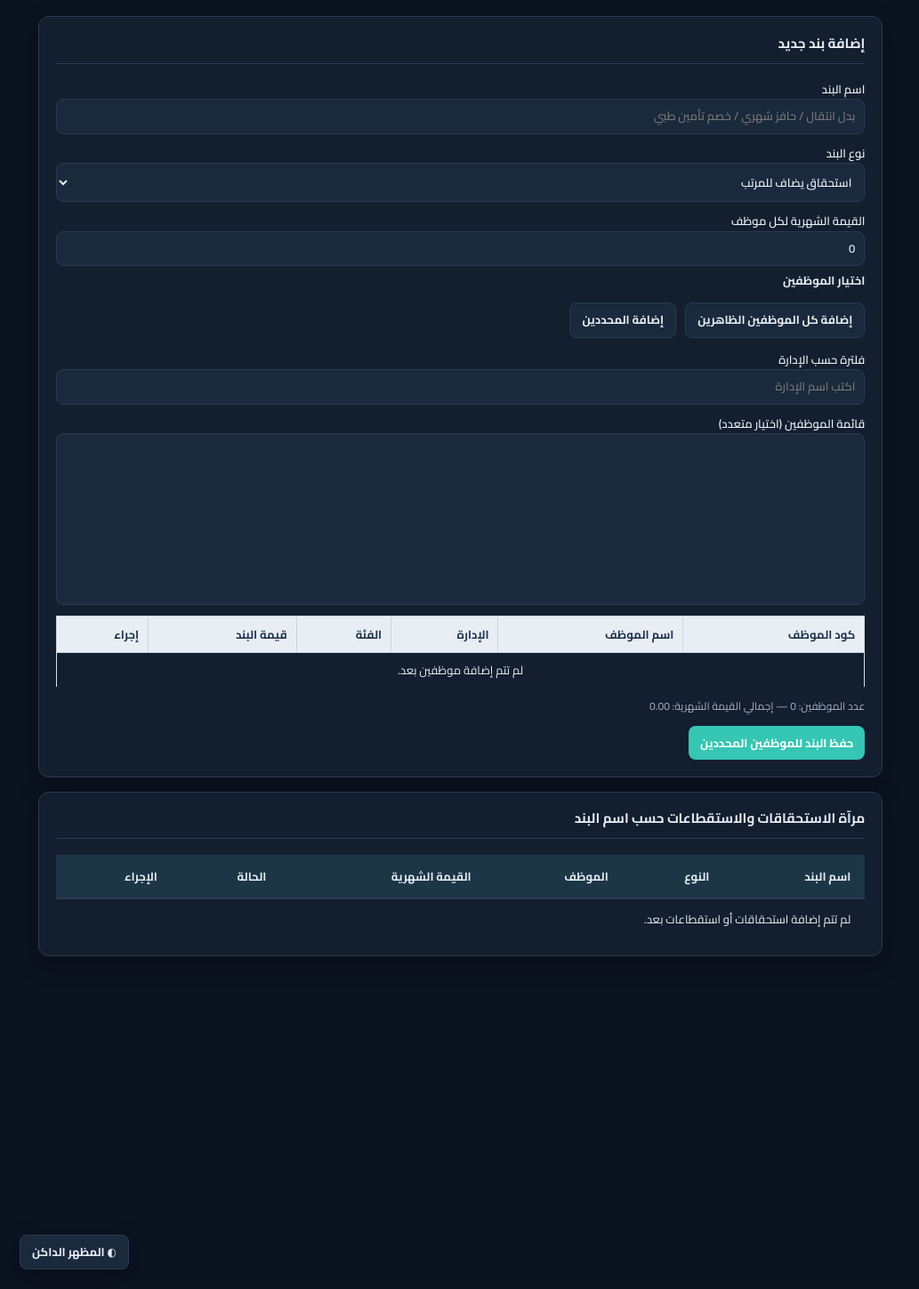
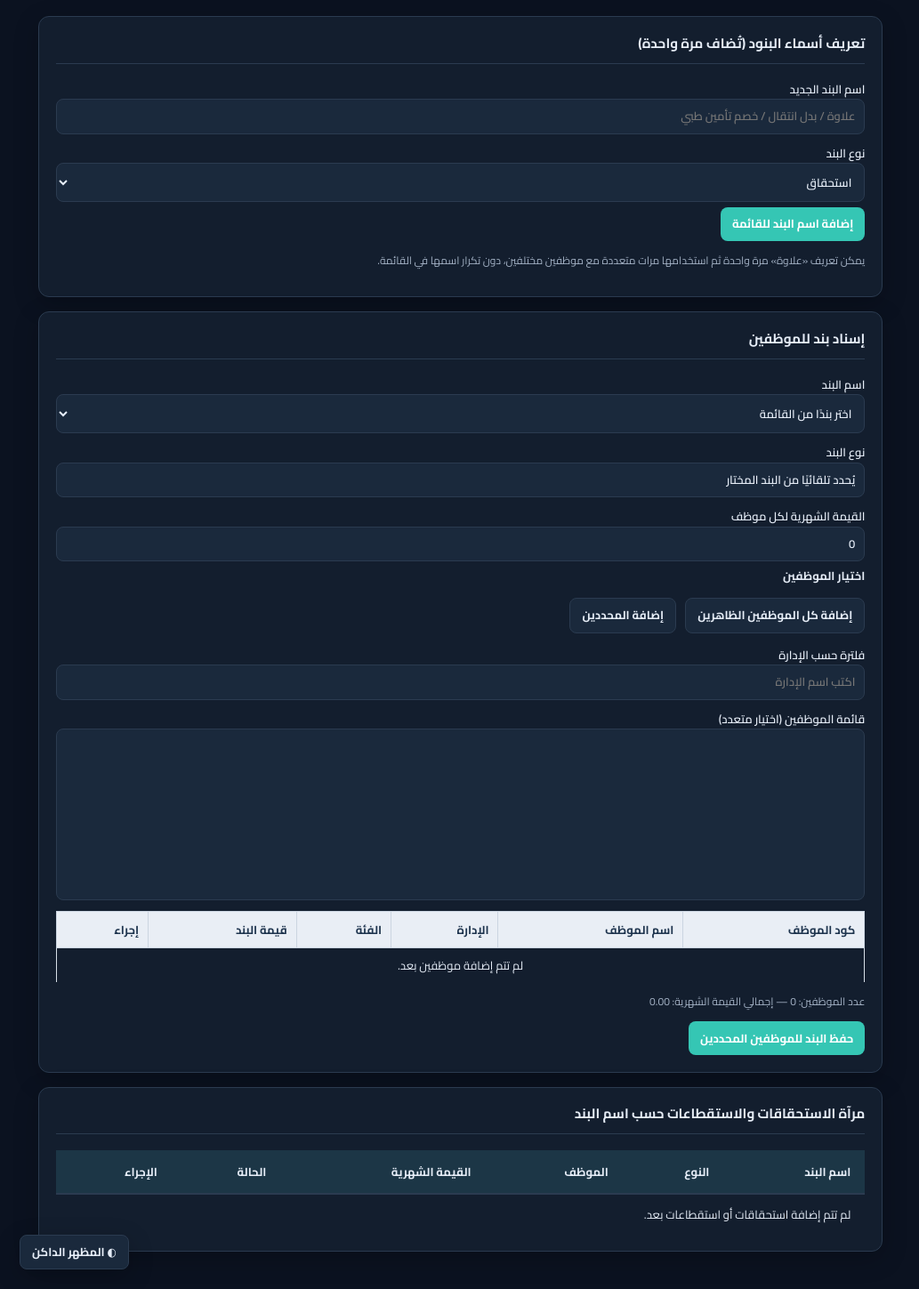
Before and after one commit to ahmed2883166/erpsystem, a Flask app: template templates/pay_items.html in a window 1280 px wide. Shown: the part 163-1612 px from the top of the page at 89% size, without its empty margins (0-1033 px from the left). Run offline with Flask 3, Linux system fonts and the light colour scheme; the template is opened without the code that fills it, so the values that code supplies are empty; some libraries are stand-ins or nearby versions.

Commit message:
Use catalog selection for payroll earning/deduction items

```diff
--- a/templates/pay_items.html
+++ b/templates/pay_items.html
@@ -18,10 +18,19 @@
 <a href="{{url_for('workforce.employee_loans')}}">السلف</a>
 </div></header>
 <section class="panel">
-<h3>إضافة بند جديد</h3>
+<h3>تعريف أسماء البنود (تُضاف مرة واحدة)</h3>
+<form method="post" action="{{url_for('workforce.add_pay_item_catalog')}}" class="form-grid">
+<label>اسم البند الجديد<input name="name" placeholder="علاوة / بدل انتقال / خصم تأمين طبي" required maxlength="120"></label>
+<label>نوع البند<select name="item_type" required><option value="allowance">استحقاق</option><option value="deduction">استقطاع</option></select></label>
+<button type="submit">إضافة اسم البند للقائمة</button>
+</form>
+<p class="muted">يمكن تعريف «علاوة» مرة واحدة ثم استخدامها مرات متعددة مع موظفين مختلفين، دون تكرار اسمها في القائمة.</p>
+</section>
+<section class="panel">
+<h3>إسناد بند للموظفين</h3>
 <form method="post" class="form-grid" id="payItemForm">
-<label>اسم البند<input name="item_name" id="payItemName" placeholder="بدل انتقال / حافز شهري / خصم تأمين طبي" required maxlength="120"></label>
-<label>نوع البند<select name="item_type" id="payItemType" required><option value="allowance">استحقاق يضاف للمرتب</option><option value="deduction">استقطاع يخصم من المرتب</option></select></label>
+<label>اسم البند <select name="item_catalog_id" id="payItemCatalog" required><option value="">اختر بندًا من القائمة</option>{% for item in catalog_items %}<option value="{{item.id}}" data-type="{{item.item_type}}">{{item.name}} — {{'استحقاق' if item.item_type=='allowance' else 'استقطاع'}}</option>{% endfor %}</select></label>
+<label>نوع البند <input id="payItemTypeLabel" value="يُحدد تلقائيًا من البند المختار" readonly></label>
 <label>القيمة الشهرية لكل موظف<input name="amount" id="payItemAmount" type="number" min="0" step="0.01" required value="0"></label>
 <div style="grid-column:1/-1">
 <strong>اختيار الموظفين</strong>
@@ -57,6 +66,7 @@ const paySelected=new Map();
 const payBody=document.getElementById('payItemSelectedBody');
 const payHidden=document.getElementById('payItemHiddenEmployees');
 const payAmount=document.getElementById('payItemAmount');
+const payCatalog=document.getElementById('payItemCatalog');
 const paySummary=document.getElementById('payItemSummary');
 const paySave=document.getElementById('savePayItem');
 function renderPaySelected(){
@@ -71,14 +81,14 @@ function renderPaySelected(){
   const hidden=document.createElement('input');hidden.type='hidden';hidden.name='employee_ids';hidden.value=id;payHidden.appendChild(hidden);
  });
  paySummary.textContent='عدد الموظفين: '+paySelected.size+' — إجمالي القيمة الشهرية: '+(amount*paySelected.size).toFixed(2);
- paySave.disabled=!paySelected.size || !document.getElementById('payItemName').value.trim() || amount<0;
+ paySave.disabled=!paySelected.size || !payCatalog.value || amount<0;
 }
 function addPayOptions(options){options.forEach(o=>{if(o.selected&&!o.hidden)paySelected.set(o.value,{code:o.dataset.code,name:o.dataset.name,department:o.dataset.department,status:o.dataset.status==='permanent'?'مثبت':o.dataset.status==='temporary'?'مؤقت':o.dataset.status==='comprehensive_bonus'?'مكافأة شاملة':o.dataset.status});});renderPaySelected();}
 document.getElementById('addAllPayEmployees').addEventListener('click',()=>{Array.from(payPicker.options).filter(o=>!o.hidden).forEach(o=>paySelected.set(o.value,{code:o.dataset.code,name:o.dataset.name,department:o.dataset.department,status:o.dataset.status==='permanent'?'مثبت':o.dataset.status==='temporary'?'مؤقت':o.dataset.status==='comprehensive_bonus'?'مكافأة شاملة':o.dataset.status}));renderPaySelected();});
 document.getElementById('addSelectedPayEmployees').addEventListener('click',()=>addPayOptions(Array.from(payPicker.options)));
 document.getElementById('payItemDepartmentFilter').addEventListener('input',e=>{const q=e.target.value.trim().toLowerCase();Array.from(payPicker.options).forEach(o=>{o.hidden=!!q&&!(o.dataset.department||'').toLowerCase().includes(q);if(o.hidden)o.selected=false;});});
 payAmount.addEventListener('input',renderPaySelected);
-document.getElementById('payItemName').addEventListener('input',renderPaySelected);
+payCatalog.addEventListener('change',()=>{const option=payCatalog.selectedOptions[0];document.getElementById('payItemTypeLabel').value=option&&option.dataset.type==='allowance'?'استحقاق':'استقطاع';renderPaySelected();});
 renderPaySelected();
 </script>
 {% endblock %}
```
